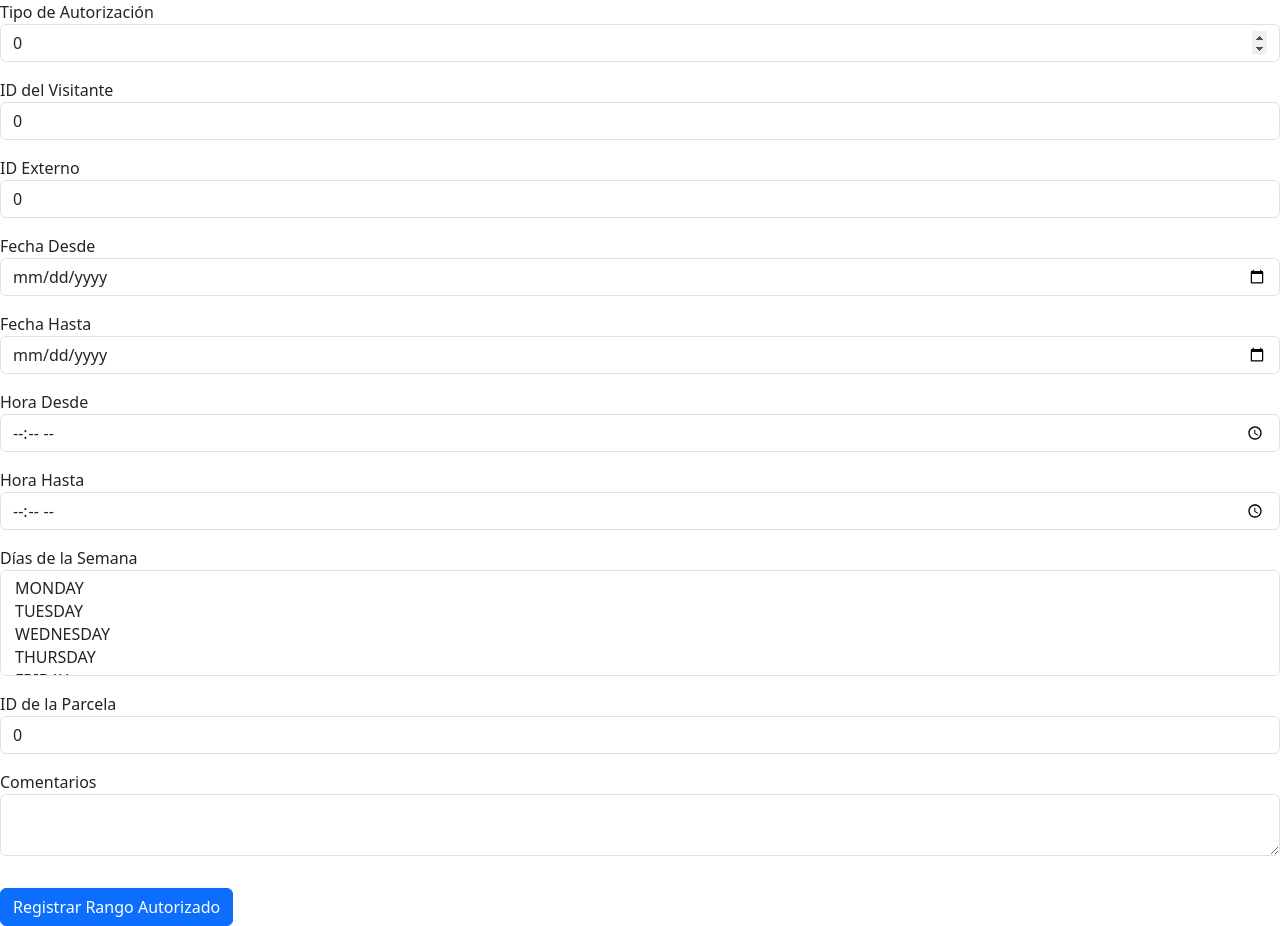
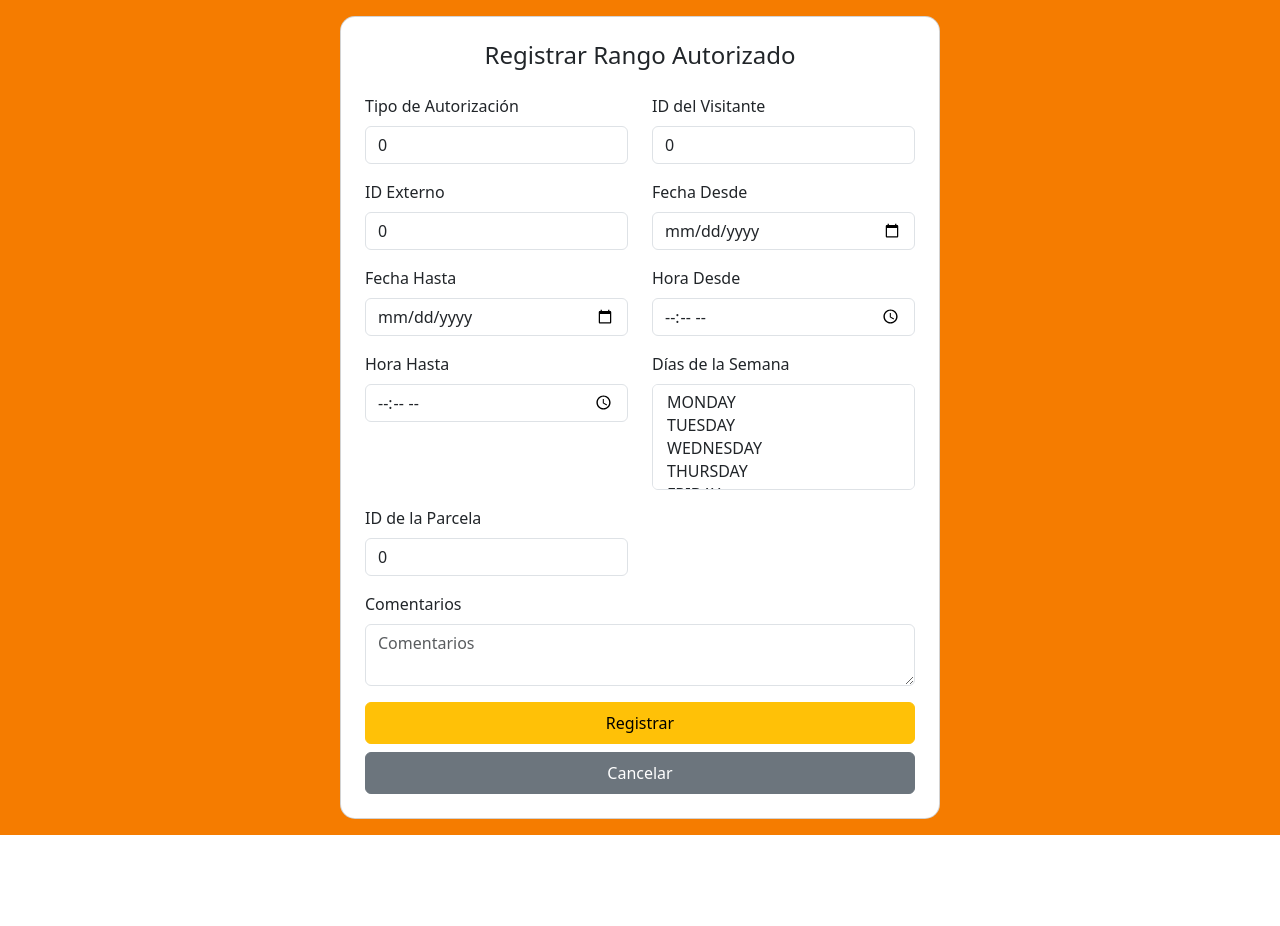
Before and after one commit to 114537-Bothner-Eric/group-7-access-management, an Angular app: page /register-range in a window 1280 px wide. After the commit the page ends 835 px from the top, so only its background shows below. Built offline with nearby package versions, Linux system fonts and the light colour scheme.

Commit message:
view-improvements

```diff
--- a/src/app/authorization/features/authorized-range-form/authorized-range-form.component.html
+++ b/src/app/authorization/features/authorized-range-form/authorized-range-form.component.html
@@ -1,65 +1,97 @@
+<div class="d-flex justify-content-center align-items-center" style="min-height: 100vh; background-color: #f57c00;">
+    <div class="card p-4 m-3" style="max-width: 600px; width: 100%; border-radius: 15px;">
+        <h4 class="text-center mb-4">Registrar Rango Autorizado</h4>
         <form (ngSubmit)="onSubmit()">
-
+            <div class="row">
+                <div class="col-lg-6 col-sm-12">
                     <div class="form-group mb-3">
-        <label for="authTypeId">Tipo de Autorización</label>
-        <input type="number" class="form-control" id="authTypeId" [(ngModel)]="authorizedRange.auth_type_id"
-            name="auth_type_id" required>
+                        <label for="authTypeId" class="form-label">Tipo de Autorización</label>
+                        <input type="number" class="form-control" id="authTypeId"
+                            [(ngModel)]="authorizedRange.auth_type_id" name="auth_type_id" required
+                            placeholder="Tipo de Autorización">
+                    </div>
                 </div>
 
+                <div class="col-lg-6 col-sm-12">
                     <div class="form-group mb-3">
-        <label for="visitorId">ID del Visitante</label>
-        <input type="number" class="form-control" id="visitorId" [(ngModel)]="authorizedRange.visitor_id"
-            name="visitor_id" required>
+                        <label for="visitorId" class="form-label">ID del Visitante</label>
+                        <input type="number" class="form-control" id="visitorId"
+                            [(ngModel)]="authorizedRange.visitor_id" name="visitor_id" required
+                            placeholder="ID del Visitante">
+                    </div>
                 </div>
 
+                <div class="col-lg-6 col-sm-12">
                     <div class="form-group mb-3">
-        <label for="externalId">ID Externo</label>
-        <input type="number" class="form-control" id="externalId" [(ngModel)]="authorizedRange.external_id"
-            name="external_id">
+                        <label for="externalId" class="form-label">ID Externo</label>
+                        <input type="number" class="form-control" id="externalId"
+                            [(ngModel)]="authorizedRange.external_id" name="external_id" placeholder="ID Externo">
+                    </div>
                 </div>
 
+                <div class="col-lg-6 col-sm-12">
                     <div class="form-group mb-3">
-        <label for="dateFrom">Fecha Desde</label>
-        <input type="date" class="form-control" id="dateFrom" [(ngModel)]="authorizedRange.date_from" name="date_from"
-            required>
+                        <label for="dateFrom" class="form-label">Fecha Desde</label>
+                        <input type="date" class="form-control" id="dateFrom" [(ngModel)]="authorizedRange.date_from"
+                            name="date_from" required>
+                    </div>
                 </div>
 
+                <div class="col-lg-6 col-sm-12">
                     <div class="form-group mb-3">
-        <label for="dateTo">Fecha Hasta</label>
-        <input type="date" class="form-control" id="dateTo" [(ngModel)]="authorizedRange.date_to" name="date_to"
-            required>
+                        <label for="dateTo" class="form-label">Fecha Hasta</label>
+                        <input type="date" class="form-control" id="dateTo" [(ngModel)]="authorizedRange.date_to"
+                            name="date_to" required>
+                    </div>
                 </div>
 
+                <div class="col-lg-6 col-sm-12">
                     <div class="form-group mb-3">
-        <label for="hourFrom">Hora Desde</label>
-        <input type="time" class="form-control" id="hourFrom" [(ngModel)]="authorizedRange.hour_from" name="hour_from"
-            required>
+                        <label for="hourFrom" class="form-label">Hora Desde</label>
+                        <input type="time" class="form-control" id="hourFrom" [(ngModel)]="authorizedRange.hour_from"
+                            name="hour_from" required>
+                    </div>
                 </div>
 
+                <div class="col-lg-6 col-sm-12">
                     <div class="form-group mb-3">
-        <label for="hourTo">Hora Hasta</label>
-        <input type="time" class="form-control" id="hourTo" [(ngModel)]="authorizedRange.hour_to" name="hour_to"
-            required>
+                        <label for="hourTo" class="form-label">Hora Hasta</label>
+                        <input type="time" class="form-control" id="hourTo" [(ngModel)]="authorizedRange.hour_to"
+                            name="hour_to" required>
+                    </div>
                 </div>
 
+                <div class="col-lg-6 col-sm-12">
                     <div class="form-group mb-3">
-        <label for="dayOfWeeks">Días de la Semana</label>
+                        <label for="dayOfWeeks" class="form-label">Días de la Semana</label>
                         <select multiple class="form-control" id="dayOfWeeks" [(ngModel)]="authorizedRange.day_of_weeks"
                             name="day_of_weeks" required>
                             <option *ngFor="let day of daysOfWeek" [ngValue]="day">{{ day }}</option>
                         </select>
                     </div>
-
-    <div class="form-group mb-3">
-        <label for="plotId">ID de la Parcela</label>
-        <input type="number" class="form-control" id="plotId" [(ngModel)]="authorizedRange.plot_id" name="plot_id"
-            required>
                 </div>
 
+                <div class="col-lg-6 col-sm-12">
                     <div class="form-group mb-3">
-        <label for="comment">Comentarios</label>
-        <textarea class="form-control" id="comment" [(ngModel)]="authorizedRange.comment" name="comment"></textarea>
+                        <label for="plotId" class="form-label">ID de la Parcela</label>
+                        <input type="number" class="form-control" id="plotId" [(ngModel)]="authorizedRange.plot_id"
+                            name="plot_id" required placeholder="ID de la Parcela">
+                    </div>
                 </div>
 
-    <button type="submit" class="btn btn-primary mt-3">Registrar Rango Autorizado</button>
+                <div class="col-lg-12">
+                    <div class="form-group mb-3">
+                        <label for="comment" class="form-label">Comentarios</label>
+                        <textarea class="form-control" id="comment" [(ngModel)]="authorizedRange.comment" name="comment"
+                            placeholder="Comentarios"></textarea>
+                    </div>
+                </div>
+            </div>
+
+            <div class="d-grid gap-2">
+                <button type="submit" class="btn btn-warning py-2">Registrar</button>
+                <button type="button" class="btn btn-secondary py-2" routerLink="/cancelar">Cancelar</button>
+            </div>
         </form>
+    </div>
+</div>
```
Lines whose indentation alone changed are shown as unchanged.
